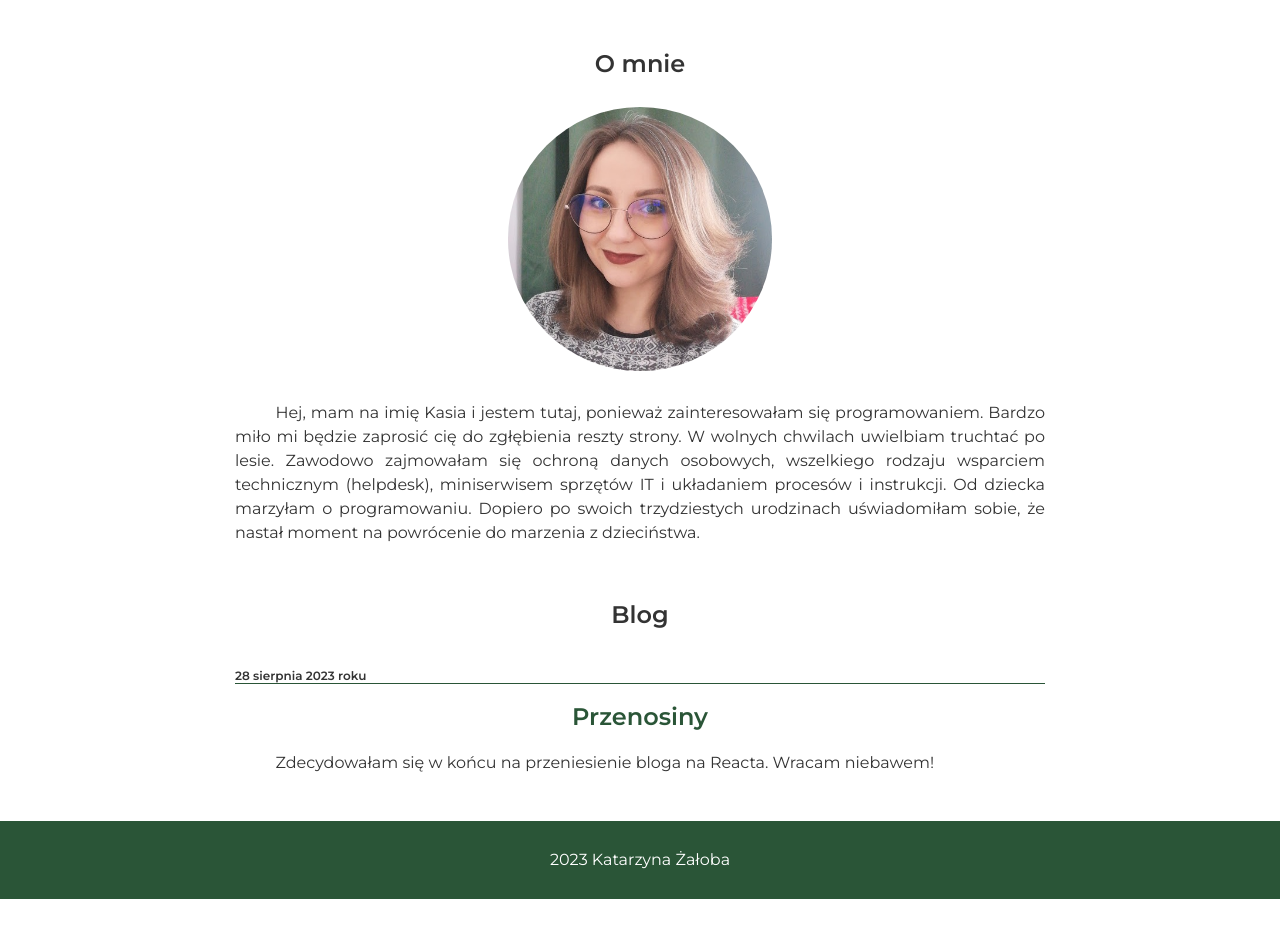
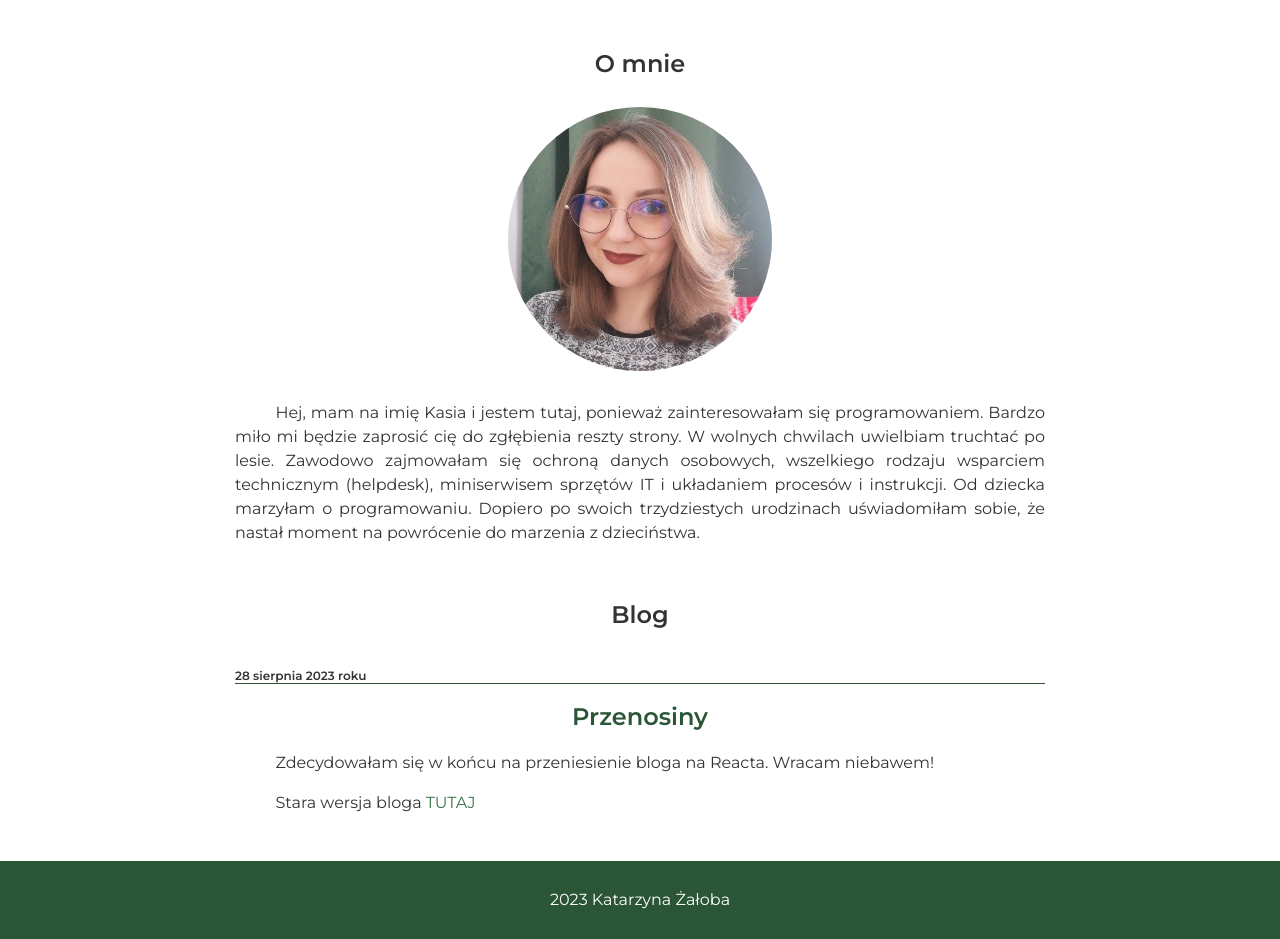
Before and after one commit to KatarzynaZaloba/Currency, a React (Create React App) app: page / in a window 1280 px wide. Before the commit the page ends 899 px from the top, so only its background shows below. Built offline with nearby package versions, Linux system fonts and the light colour scheme.

Commit message:
added link to the old version of blog

```diff
--- a/src/App.js
+++ b/src/App.js
@@ -22,9 +22,14 @@ function App() {
                         date="28 sierpnia 2023 roku"
                         title="Przenosiny"
                         body={
+                            <>
                             <Paragraph>
                                 Zdecydowałam się w końcu na przeniesienie bloga na Reacta. Wracam niebawem!
                             </Paragraph>
+                            <Paragraph>
+                                Stara wersja bloga <a href="https://katarzynazaloba.github.io/blog-old/">TUTAJ</a>
+                            </Paragraph>
+                            </>
                         }
                         />
                     }
```
